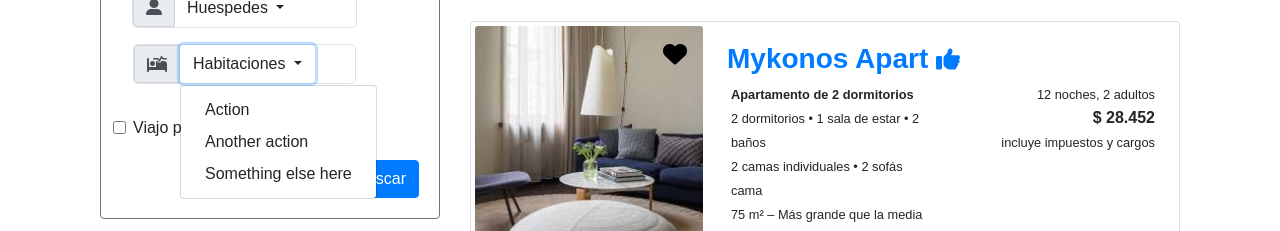
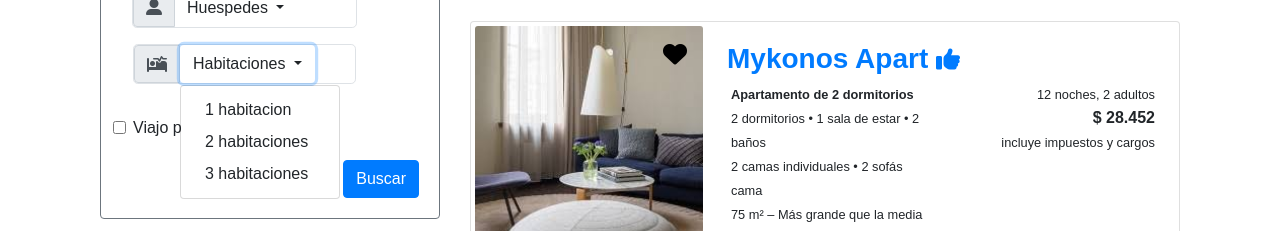
Before and after one commit to rodriguezmelisa93/hitchhiking, a website built with Parcel: page src/results.html in a window 1280 px wide. Both pictures are taken after a click on the button "Habitaciones". Shown: the part 569-800 px from the top of the page. Built offline with nearby package versions, Linux system fonts and the light colour scheme.

Commit message:
se modifico results

```diff
--- a/src/results.html
+++ b/src/results.html
@@ -162,9 +162,9 @@
                                                       Habitaciones
                                                     </button>
                                                     <div class="dropdown-menu" >
-                                                      <a class="dropdown-item" href="#">Action</a>
-                                                      <a class="dropdown-item" href="#">Another action</a>
-                                                      <a class="dropdown-item" href="#">Something else here</a>
+                                                      <a class="dropdown-item" href="#">1 habitacion</a>
+                                                      <a class="dropdown-item" href="#">2 habitaciones</a>
+                                                      <a class="dropdown-item" href="#">3 habitaciones</a>
                                                     </div>
                                                   </div>
                                             </div>
```
